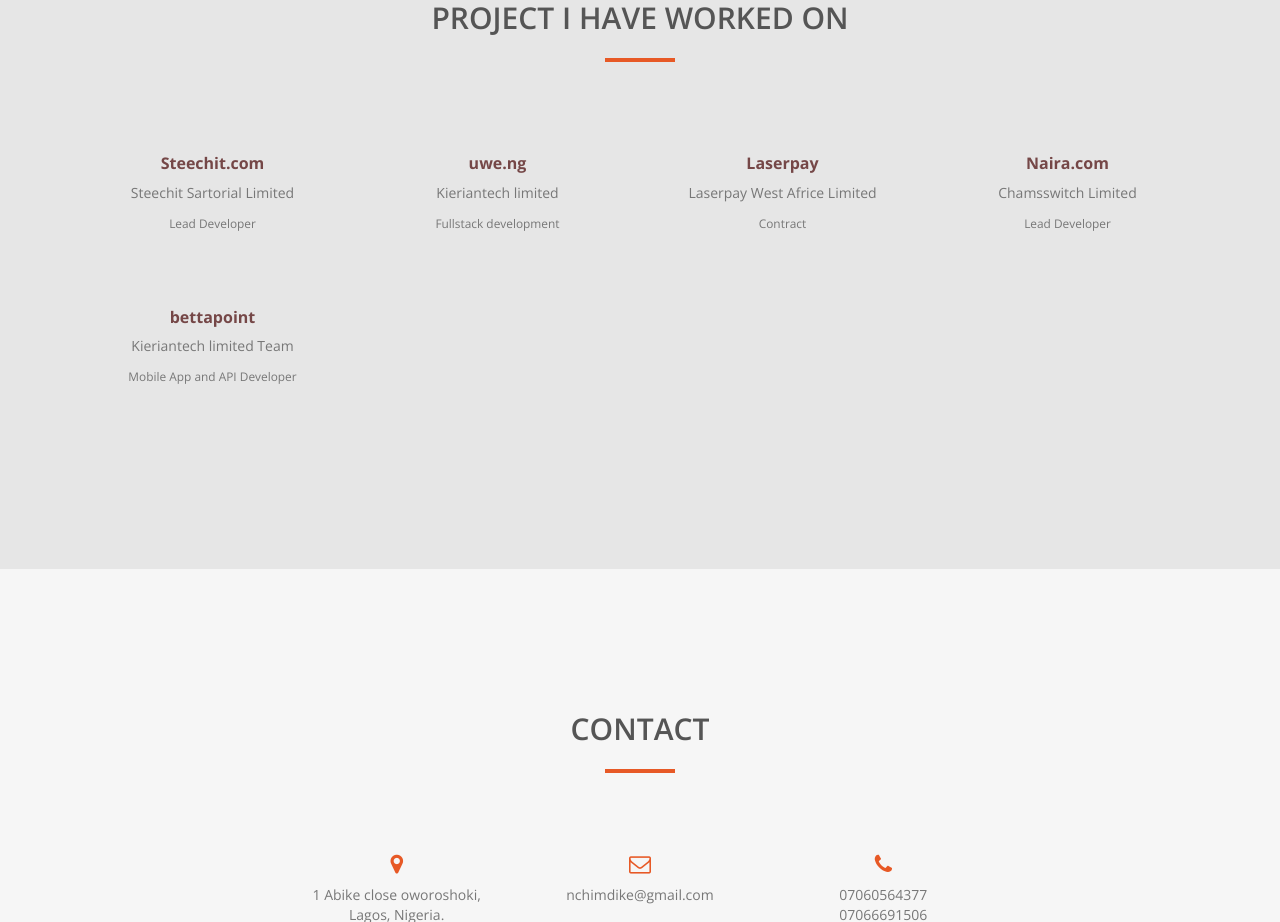
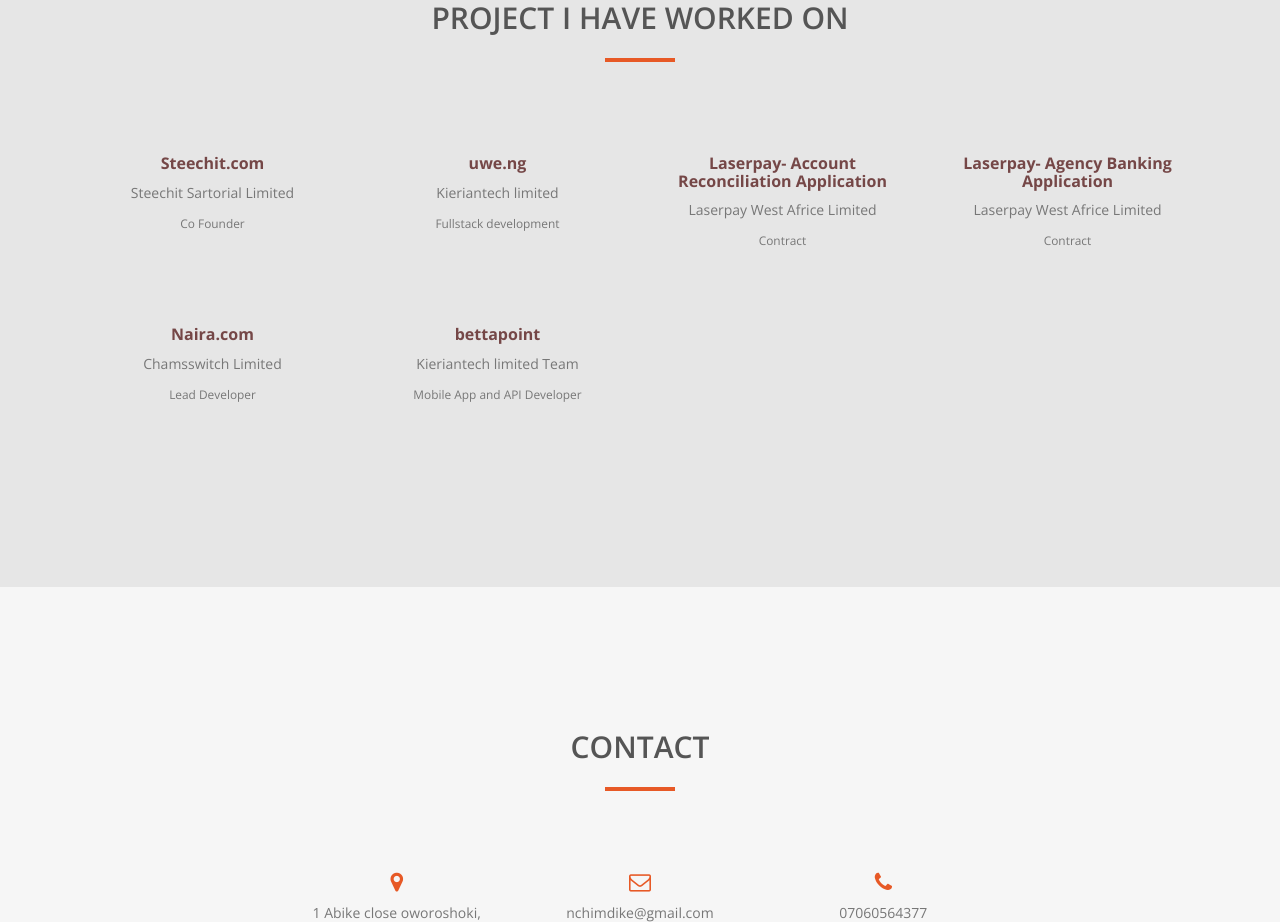
Before and after one commit to nnonaf/nnona_ferdinand_chimdike.github.io, a plain HTML site: page index.html in a window 1280 px wide. Shown: the part 2460-3382 px from the top of the page. Drawn offline with nearby package versions, Linux system fonts and the light colour scheme.

Commit message:
Update index.html

```diff
--- a/index.html
+++ b/index.html
@@ -185,7 +185,7 @@
           <div class="caption">
               <h3><a href="https://steechit.com/">Steechit.com</a></h3>
               <p>Steechit Sartorial Limited</p>
-              <p><small>Lead Developer</small> </p>
+              <p><small>Co Founder</small> </p>
           </div>
         </div>
       </div>
@@ -203,12 +203,27 @@
         <div class="thumbnail">
           <!-- <img src="img/team/03.jpg" alt="..." class="img-thumbnail team-img"> -->
           <div class="caption">
-              <h3><a href="https://laserpay.co/">Laserpay</a></h3>
+              <h3><a href="https://laserpay.co/">Laserpay- Account Reconciliation Application</a></h3>
               <p>Laserpay West Africe Limited</p>
               <p><small>Contract</small></p>
           </div>
         </div>
       </div>
+          <div class="col-xs-6 col-md-3 col-sm-6">
+        <div class="thumbnail">
+          <!-- <img src="img/team/03.jpg" alt="..." class="img-thumbnail team-img"> -->
+          <div class="caption">
+              <h3><a href="https://agentbanking.laserpay.co/">Laserpay- Agency Banking Application</a></h3>
+              <p>Laserpay West Africe Limited</p>
+              <p><small>Contract</small></p>
+          </div>
+        </div>
+      </div>
+
+
+
+
+
       <div class="col-xs-6 col-md-3 col-sm-6">
         <div class="thumbnail">
            <!-- <img src="img/team/04.jpg" alt="..." class="img-thumbnail team-img"> -->
```
